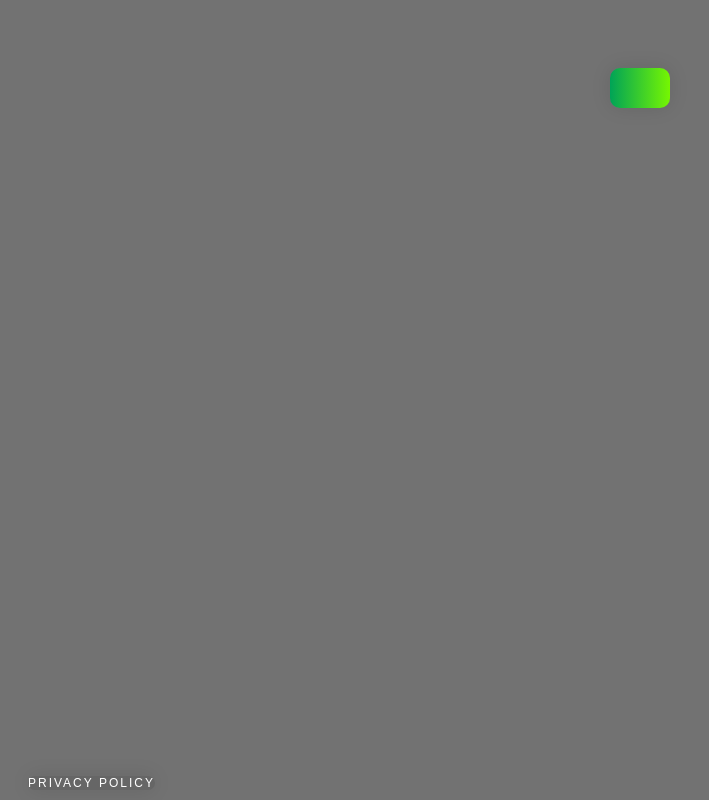
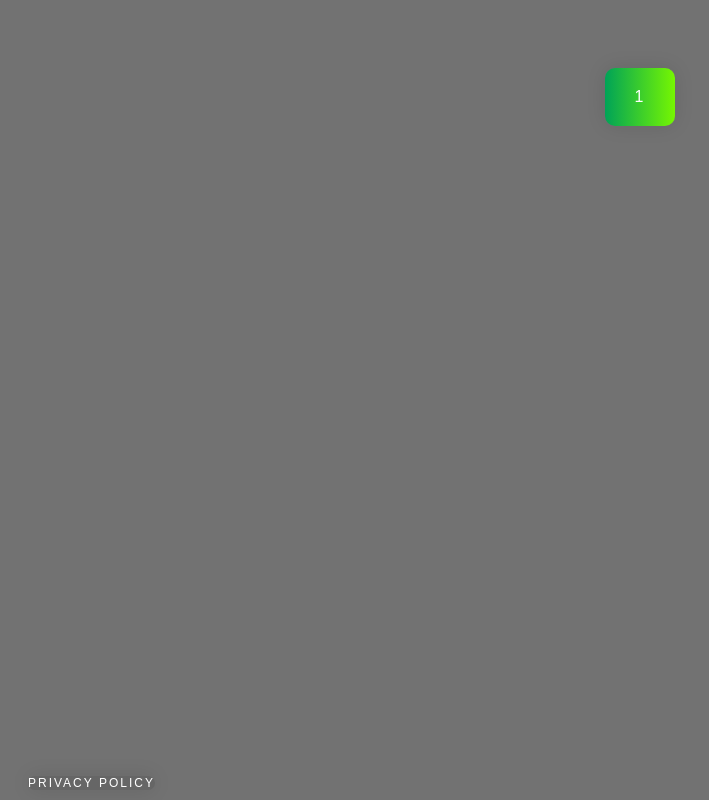
Before and after one commit to Factorbg1/Factorbg1.github.io, a plain HTML site: page index.html in a window 1280 px wide. Shown: the whole page, without its empty margins (0-709 px from the left). Drawn offline with nearby package versions, Linux system fonts and the light colour scheme.

Commit message:
Update index.html

```diff
--- a/index.html
+++ b/index.html
@@ -12,7 +12,7 @@
     <div class="wrapper">
         <div class="center">
 
-            <a class="yes" id="link" ></a>
+            <a class="yes" id="link" >1</a>
         </div>
     </div>
     <a href="https://policies.google.com/privacy?hl=ru" class="policy">Privacy policy</a>
```
